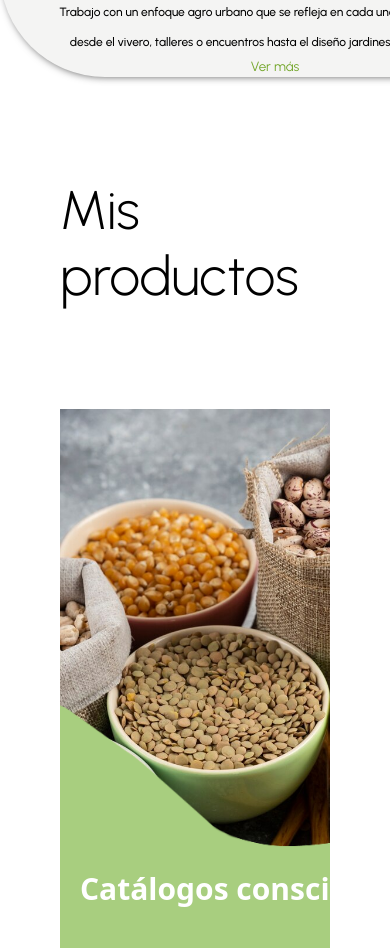
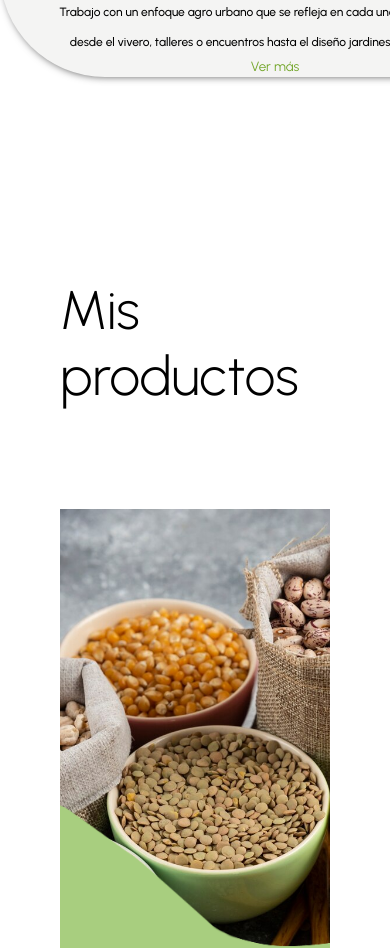
Before and after one commit to IgnaVilla09/eltomillo, a React (Vite) app: page / in a window 390 px wide. Shown: the part 1002-1950 px from the top of the page. Built offline with nearby package versions, Linux system fonts and the light colour scheme; a web font is replaced by a local one.

Commit message:
Optimizacion carousel

```diff
--- a/src/components/common/ProductsCarousel/ProductsCarousel.css
+++ b/src/components/common/ProductsCarousel/ProductsCarousel.css
@@ -1,4 +1,6 @@
 .productsHome-container {
+  display: flex;
+  flex-direction: column;
   margin: 120px;
 
   h2 {
@@ -76,6 +78,9 @@
   .productsHome-container--carousel {
     background-size: cover;
   }
+  .Carousel-props li {
+    width: 450px !important;
+  }
   .productsHome-container--carousel--title {
     display: grid;
     grid-template-columns: 200px 170px;
@@ -96,6 +101,9 @@
   .productsHome-container {
     margin: 300px 60px;
   }
+  .Carousel-props li {
+    width: 450px !important;
+  }
   .productsHome-container--carousel {
     background-size: cover;
   }
--- a/src/components/common/ProductsCarousel/ProductsCarousel.jsx
+++ b/src/components/common/ProductsCarousel/ProductsCarousel.jsx
@@ -24,6 +24,7 @@ const ProductsCarousel = () => {
     <div className="productsHome-container">
       <h2>Mis productos</h2>
       <Carousel
+        className="Carousel-props"
         responsive={responsive}
         removeArrowOnDeviceType={["mobile"]}
         swipeable={true}
```
